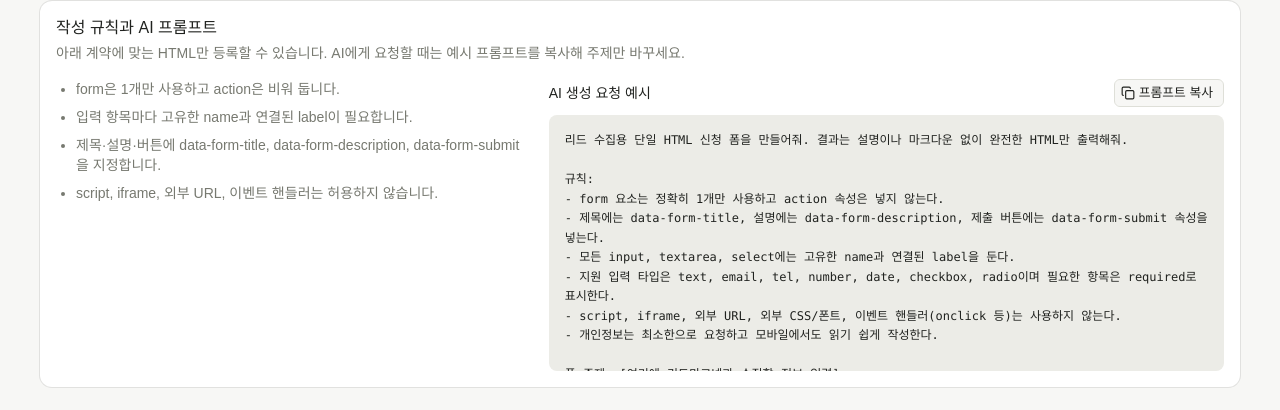
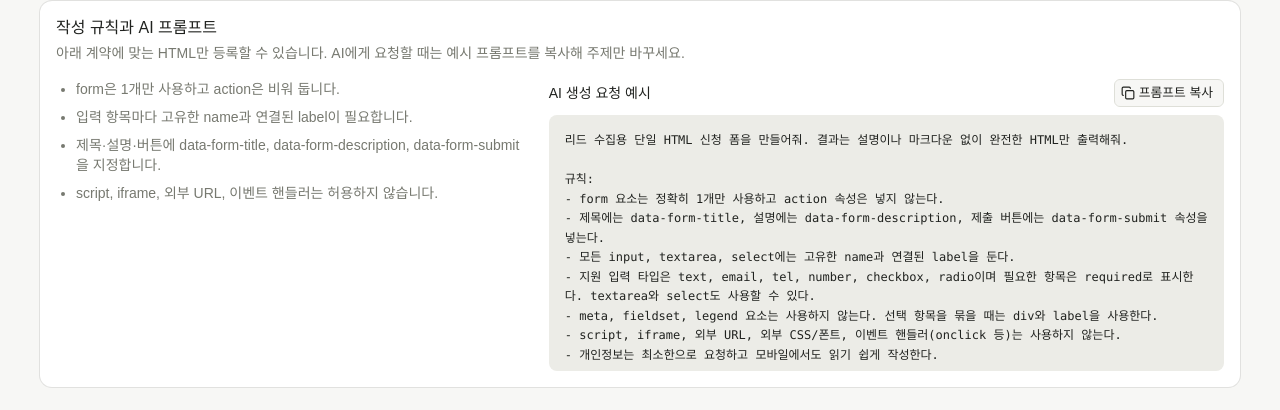
Before and after one commit to inhole/lead-magnet-crm, a Next.js app: page /templates/new in a window 1280 px wide. Shown: the part 252-662 px from the top of the page. Built offline with nearby package versions, Linux system fonts and the light colour scheme; no server answers.

Commit message:
fix: HTML AI 프롬프트 검증 규칙 일치

```diff
--- a/src/components/forms/html-upload.tsx
+++ b/src/components/forms/html-upload.tsx
@@ -9,20 +9,10 @@ import { Card, CardContent, CardDescription, CardFooter, CardHeader, CardTitle }
 import { Field, FieldDescription, FieldError, FieldGroup, FieldLabel } from "@/components/ui/field"
 import { Input } from "@/components/ui/input"
 import { Spinner } from "@/components/ui/spinner"
+import { HTML_TEMPLATE_AI_PROMPT } from "@/lib/forms/ai-prompt"
 import type { FormFieldSchema, HtmlValidationError } from "@/lib/forms/types"
 
 type Validation = { preview: string; fields: FormFieldSchema[] }
-const AI_PROMPT = `리드 수집용 단일 HTML 신청 폼을 만들어줘. 결과는 설명이나 마크다운 없이 완전한 HTML만 출력해줘.
-
-규칙:
-- form 요소는 정확히 1개만 사용하고 action 속성은 넣지 않는다.
-- 제목에는 data-form-title, 설명에는 data-form-description, 제출 버튼에는 data-form-submit 속성을 넣는다.
-- 모든 input, textarea, select에는 고유한 name과 연결된 label을 둔다.
-- 지원 입력 타입은 text, email, tel, number, date, checkbox, radio이며 필요한 항목은 required로 표시한다.
-- script, iframe, 외부 URL, 외부 CSS/폰트, 이벤트 핸들러(onclick 등)는 사용하지 않는다.
-- 개인정보는 최소한으로 요청하고 모바일에서도 읽기 쉽게 작성한다.
-
-폼 주제: [여기에 리드마그넷과 수집할 정보 입력]`
 
 export function HtmlUpload() {
   const [name, setName] = useState("")
@@ -79,11 +69,11 @@ export function HtmlUpload() {
           <div className="min-w-0">
             <div className="mb-2 flex items-center justify-between gap-3">
               <p className="text-sm font-medium">AI 생성 요청 예시</p>
-              <Button type="button" variant="outline" size="sm" onClick={async () => { await navigator.clipboard.writeText(AI_PROMPT); setPromptCopied(true) }}>
+              <Button type="button" variant="outline" size="sm" onClick={async () => { await navigator.clipboard.writeText(HTML_TEMPLATE_AI_PROMPT); setPromptCopied(true) }}>
                 {promptCopied ? <CheckIcon data-icon="inline-start" /> : <CopyIcon data-icon="inline-start" />}{promptCopied ? "복사됨" : "프롬프트 복사"}
               </Button>
             </div>
-            <pre className="max-h-64 overflow-auto whitespace-pre-wrap rounded-lg bg-muted p-4 text-xs leading-relaxed">{AI_PROMPT}</pre>
+            <pre className="max-h-64 overflow-auto whitespace-pre-wrap rounded-lg bg-muted p-4 text-xs leading-relaxed">{HTML_TEMPLATE_AI_PROMPT}</pre>
           </div>
         </CardContent>
       </Card>
--- /dev/null
+++ b/src/lib/forms/ai-prompt.ts
@@ -0,0 +1,12 @@
+export const HTML_TEMPLATE_AI_PROMPT = `리드 수집용 단일 HTML 신청 폼을 만들어줘. 결과는 설명이나 마크다운 없이 완전한 HTML만 출력해줘.
+
+규칙:
+- form 요소는 정확히 1개만 사용하고 action 속성은 넣지 않는다.
+- 제목에는 data-form-title, 설명에는 data-form-description, 제출 버튼에는 data-form-submit 속성을 넣는다.
+- 모든 input, textarea, select에는 고유한 name과 연결된 label을 둔다.
+- 지원 입력 타입은 text, email, tel, number, checkbox, radio이며 필요한 항목은 required로 표시한다. textarea와 select도 사용할 수 있다.
+- meta, fieldset, legend 요소는 사용하지 않는다. 선택 항목을 묶을 때는 div와 label을 사용한다.
+- script, iframe, 외부 URL, 외부 CSS/폰트, 이벤트 핸들러(onclick 등)는 사용하지 않는다.
+- 개인정보는 최소한으로 요청하고 모바일에서도 읽기 쉽게 작성한다.
+
+폼 주제: [여기에 리드마그넷과 수집할 정보 입력]`
```
Also changed, not shown: 1 other file (tests, documents, lock files or other folders).
